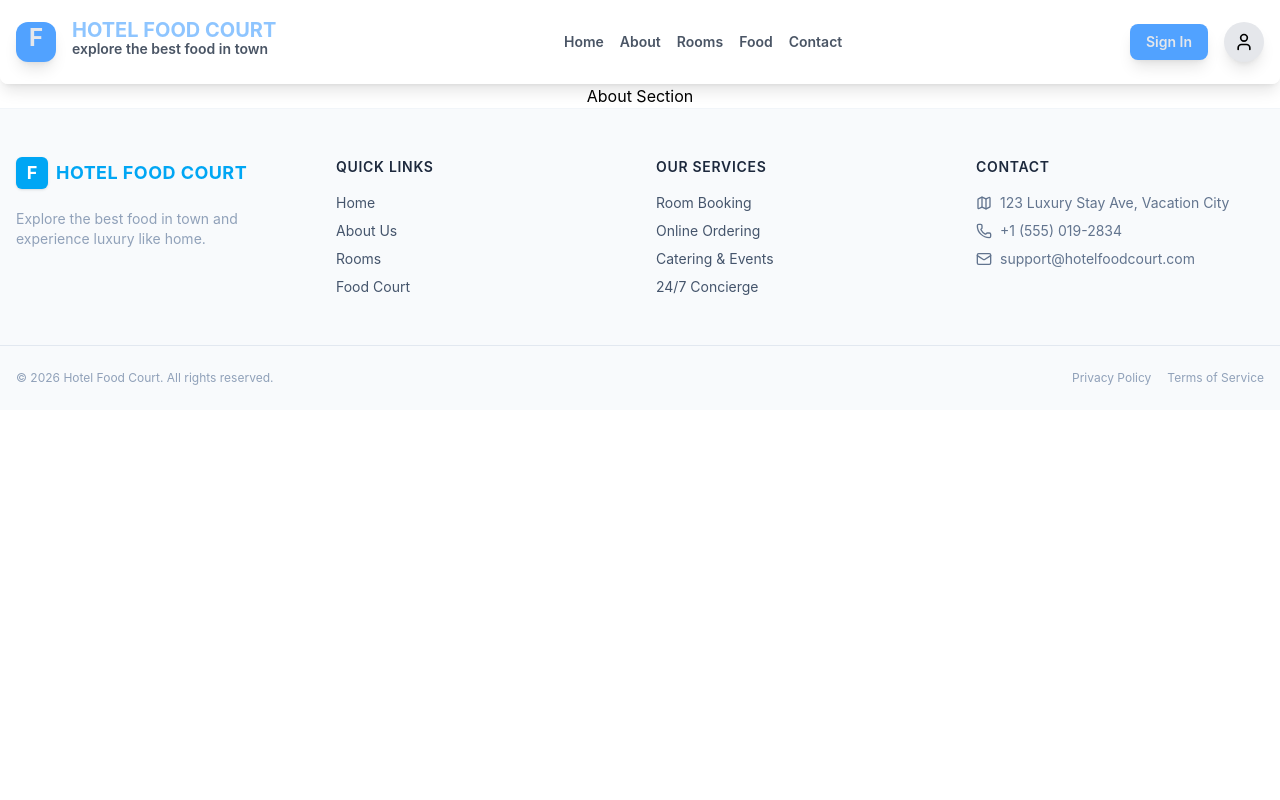
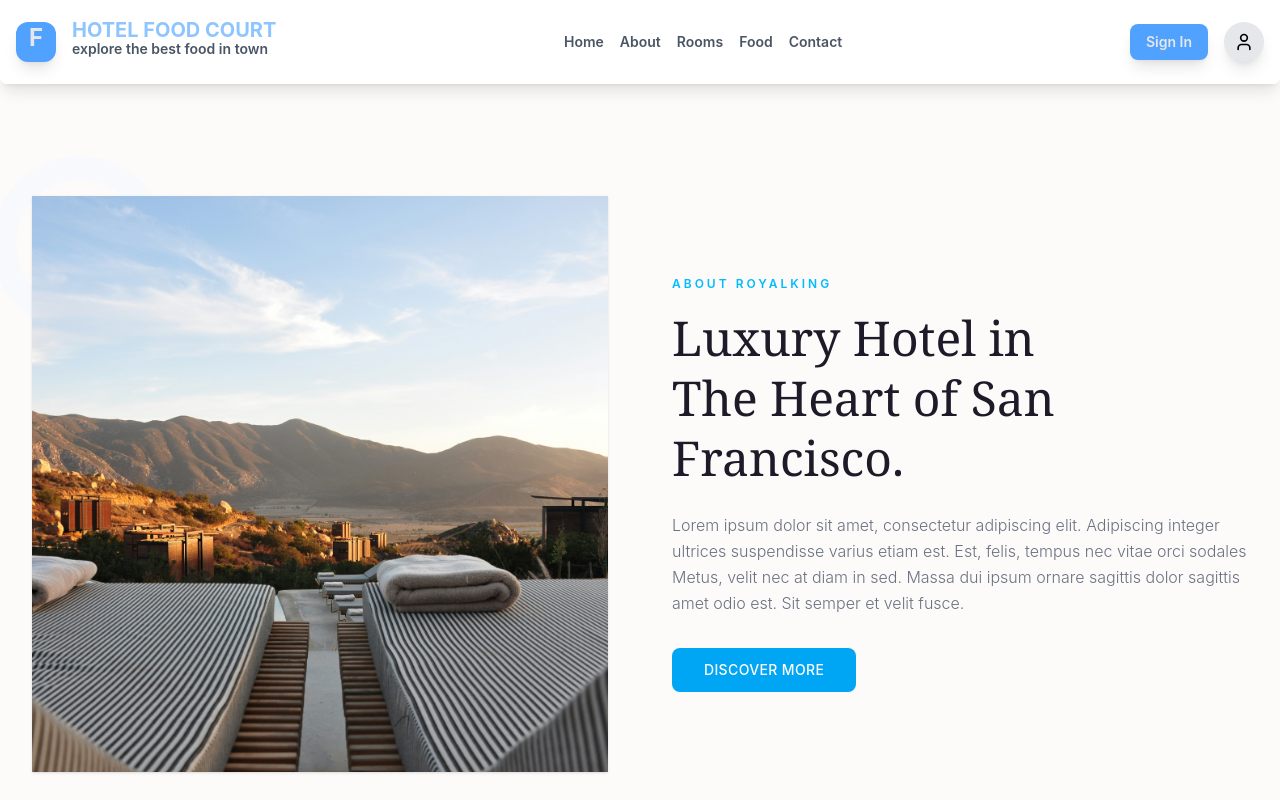
Before and after one commit to SahanDhanujaya/template-hotel-booking-website, a React (Vite) app: page /about in a window 1280 px wide. Shown: the top 800 px of the page. Built offline with nearby package versions, Linux system fonts and the light colour scheme.

Commit message:
feat: about section done

```diff
--- a/src/components/sections/aboutsection/AboutSection.tsx
+++ b/src/components/sections/aboutsection/AboutSection.tsx
@@ -1,9 +1,62 @@
+import React from 'react';
+import aboutImage from '../../../assets/offers/manuel-moreno-DGa0LQ0yDPc-unsplash.jpg'; // Adjust your image path if needed
+
 const AboutSection = () => {
-    return (
-        <div>
-            <h1>About Section</h1>
+  return (
+    <section className="w-full bg-[#FDFBF9] py-20 md:py-28 overflow-hidden">
+      <div className="max-w-7xl mx-auto px-4 sm:px-6 lg:px-8">
+        <div className="grid grid-cols-1 md:grid-cols-12 gap-12 md:gap-16 items-center">
+
+          {/* Left Side: Image with Blue Decorative Background Circle */}
+          <div className="col-span-1 md:col-span-6 relative flex justify-center md:justify-start">
+
+            {/* Abstract blue accent circle behind top-left of image matching hero accent style */}
+            <div className="absolute -top-10 -left-10 w-44 h-44 rounded-full border-[24px] border-blue-50/60 opacity-70 pointer-events-none hidden sm:block z-0" />
+
+            {/* Main Section Image */}
+            <div className="w-full max-w-md md:max-w-full aspect-square overflow-hidden shadow-sm relative z-10">
+              <img
+                src={aboutImage}
+                alt="Luxury Hotel Exterior"
+                className="w-full h-full object-cover transition-transform duration-700 hover:scale-105"
+              />
+            </div>
+          </div>
+
+          {/* Right Side: Text Content */}
+          <div className="col-span-1 md:col-span-6 flex flex-col justify-center text-left">
+
+            {/* Subtitle - Updated to tracking Blue */}
+            <span className="text-xs font-semibold tracking-[0.25em] text-sky-400 uppercase mb-4 block">
+              About Royalking
+            </span>
+
+            {/* Main Heading */}
+            <h2 className="text-4xl sm:text-5xl font-serif font-medium text-[#1E1B29] leading-tight mb-6 max-w-md">
+              Luxury Hotel in The Heart of San Francisco.
+            </h2>
+
+            {/* Description Body Text */}
+            <p className="text-sm sm:text-base text-gray-500 font-light leading-relaxed mb-8 max-w-xl">
+              Lorem ipsum dolor sit amet, consectetur adipiscing elit. Adipiscing integer
+              ultrices suspendisse varius etiam est. Est, felis, tempus nec vitae orci sodales
+              Metus, velit nec at diam in sed. Massa dui ipsum ornare sagittis dolor sagittis
+              amet odio est. Sit semper et velit fusce.
+            </p>
+
+            {/* Action Button - Updated to Blue Brand Theme */}
+            <div>
+              <button className="px-8 py-3 bg-sky-500 rounded-lg text-white font-medium text-sm tracking-wide uppercase transition-all duration-300 hover:bg-sky-600 hover:shadow-lg active:scale-95">
+                Discover More
+              </button>
+            </div>
+
+          </div>
+
         </div>
-    )
-}
+      </div>
+    </section>
+  );
+};
 
 export default AboutSection;
```
